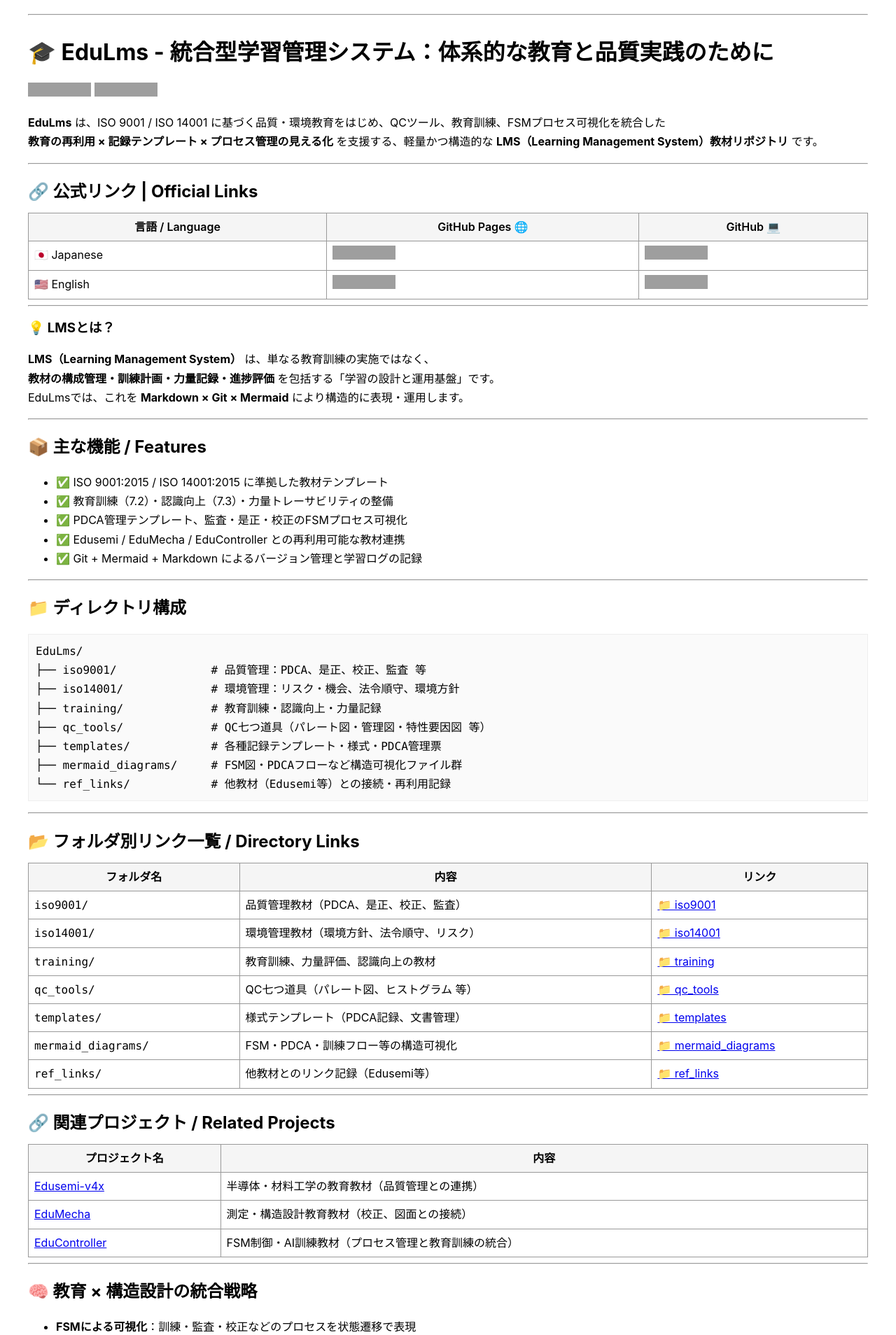
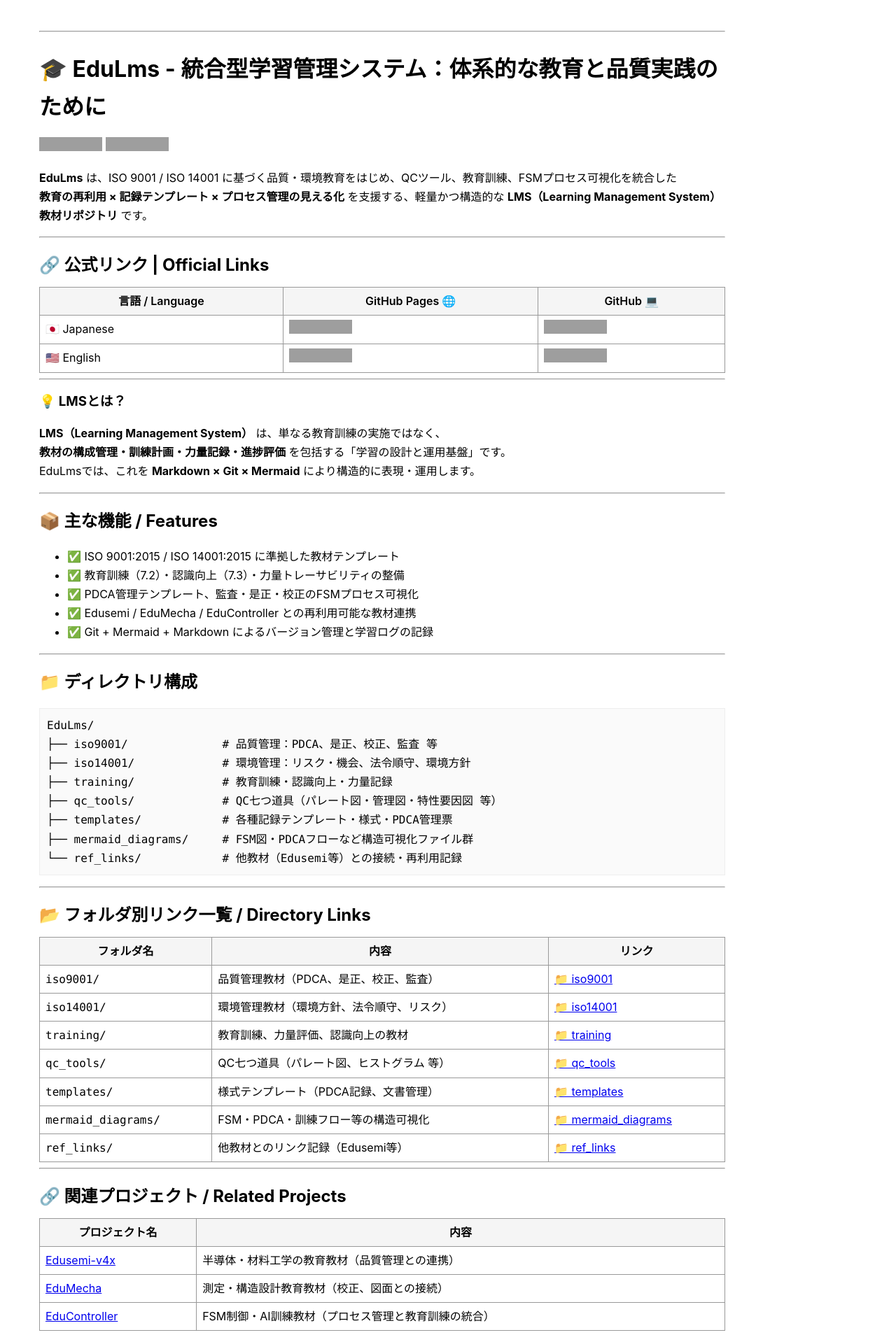
Before and after one commit to Samizo-AITL/EduLms, a Jekyll site: the page built from index.md, in a window 1280 px wide. Shown: the top 1908 px of the page at 70% size. Built offline with Jekyll 4.4.1, drawn with Linux system fonts in a browser that asks for light colours; grey boxes are pictures that could not be loaded.

Commit message:
Update default.html

````diff
--- a/_layouts/default.html
+++ b/_layouts/default.html
@@ -1,14 +1,21 @@
-<!DOCTYPE html><html lang="ja"><head>
-<meta charset="utf-8"><meta name="viewport" content="width=device-width,initial-scale=1">
+<!DOCTYPE html>
+<html lang="ja">
+<head>
+  <meta charset="utf-8" />
+  <meta name="viewport" content="width=device-width,initial-scale=1,viewport-fit=cover" />
   <title>{{ page.title | default: site.title }}</title>
+  <meta name="color-scheme" content="light" />
 
-<!-- ベースCSS -->
-<link rel="stylesheet" href="{{ '/assets/css/style.css' | relative_url }}">
+  <!-- ベースCSS（常に最新を読む） -->
+  <link rel="stylesheet"
+        href="{{ '/assets/css/style.css' | relative_url }}?v={{ site.time | date: '%s' }}" />
 
-<!-- リポジトリ特有CSS（_config.yml の extra_css に列挙） -->
-{% if site.extra_css %}{% for css in site.extra_css %}
-<link rel="stylesheet" href="{{ css | relative_url }}">
-{% endfor %}{% endif %}
+  <!-- リポジトリ特有CSS（あれば上書きできるよう base の後に） -->
+  {% if site.extra_css %}
+    {% for css in site.extra_css %}
+      <link rel="stylesheet" href="{{ css | relative_url }}?v={{ site.time | date: '%s' }}">
+    {% endfor %}
+  {% endif %}
 
   <!-- 数式（必要ページのみ） -->
   {%- if page.math == 'katex' -%}
@@ -17,13 +24,37 @@
     <script defer src="https://cdn.jsdelivr.net/npm/katex@0.16.9/dist/contrib/auto-render.min.js"
             onload="renderMathInElement(document.body,{delimiters:[{left:'$$',right:'$$',display:true},{left:'$',right:'$',display:false}]});"></script>
   {%- elsif page.math == 'mathjax' -%}
-<script>window.MathJax={tex:{inlineMath:[['$','$'],['\\(','\\)']]}};</script>
-<script defer src="https://cdn.jsdelivr.net/npm/mathjax@3/es5/tex-mml-chtml.js"></script>
+    <script>window.MathJax={tex:{inlineMath:[['$','$'],['\$begin:math:text$','\\$end:math:text$']],displayMath:[['$$','$$'],['\$begin:math:display$','\\$end:math:display$']]},
+                     options:{skipHtmlTags:['script','noscript','style','textarea','pre','code']}};</script>
+    <script defer src="https://cdn.jsdelivr.net/npm/mathjax@3/es5/tex-chtml.js"></script>
   {%- endif -%}
 
   <!-- Mermaid（必要ページのみ） -->
   {%- if page.mermaid == true -%}
-<script defer src="https://cdn.jsdelivr.net/npm/mermaid@10/dist/mermaid.min.js"
-        onload="mermaid.initialize({startOnLoad:true});"></script>
+    <script defer src="https://cdn.jsdelivr.net/npm/mermaid@10/dist/mermaid.min.js"></script>
+    <script>
+      document.addEventListener('DOMContentLoaded', function () {
+        // ```mermaid → <div class="mermaid">
+        document.querySelectorAll('pre > code.language-mermaid, code.language-mermaid').forEach(function (code) {
+          const pre = code.closest('pre');
+          const div = document.createElement('div');
+          div.className = 'mermaid';
+          div.textContent = code.textContent;
+          (pre || code).replaceWith(div);
+        });
+        if (window.mermaid) {
+          mermaid.initialize({ startOnLoad: true, theme: 'default', securityLevel: 'loose' });
+        }
+      });
+    </script>
   {%- endif -%}
-</head><body><main class="page">{{ content }}</main></body></html>
+</head>
+
+<body class="theme-sepia">
+  <main class="page">
+    <div class="wrapper" style="max-width:980px;margin:0;padding:1.5rem 1rem;">
+      {{ content }}
+    </div>
+  </main>
+</body>
+</html>
````
Lines whose indentation alone changed are shown as unchanged.
